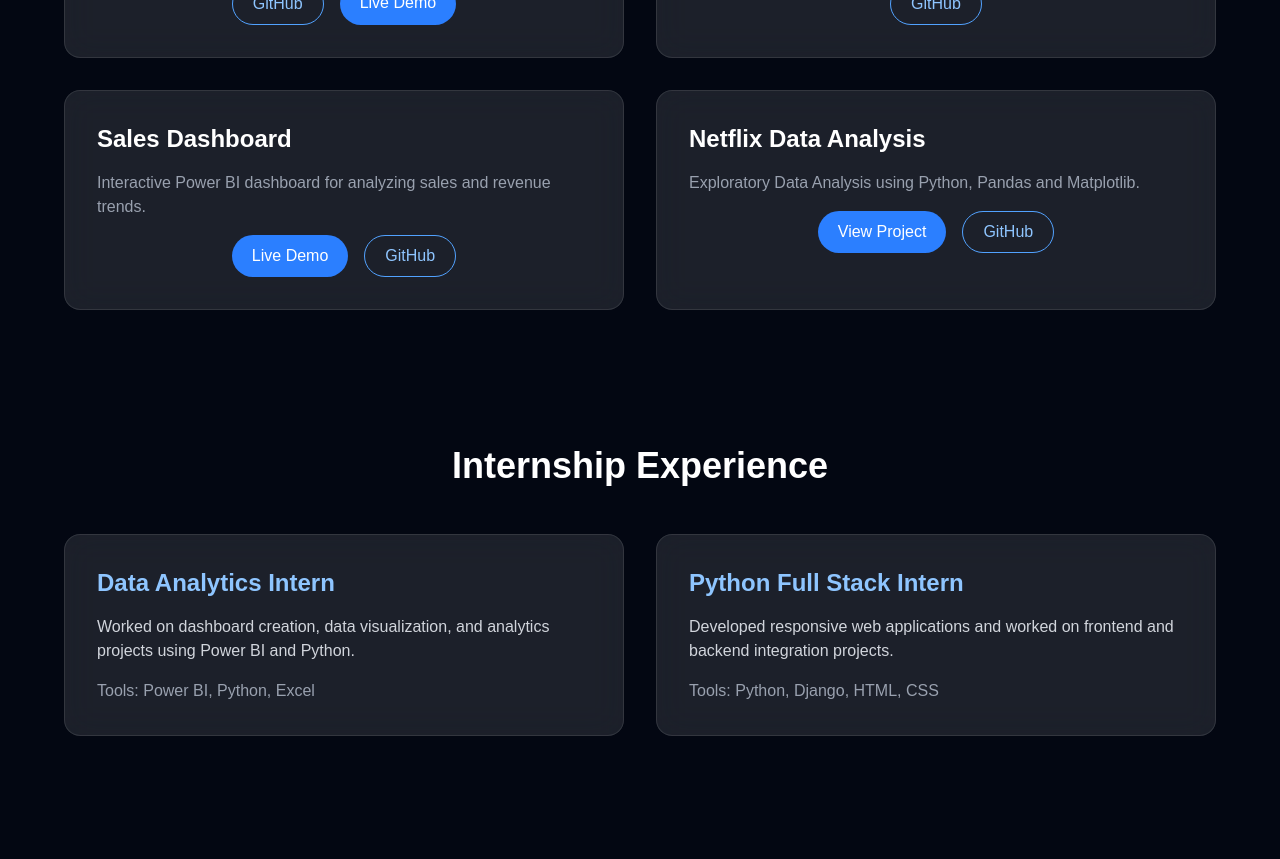
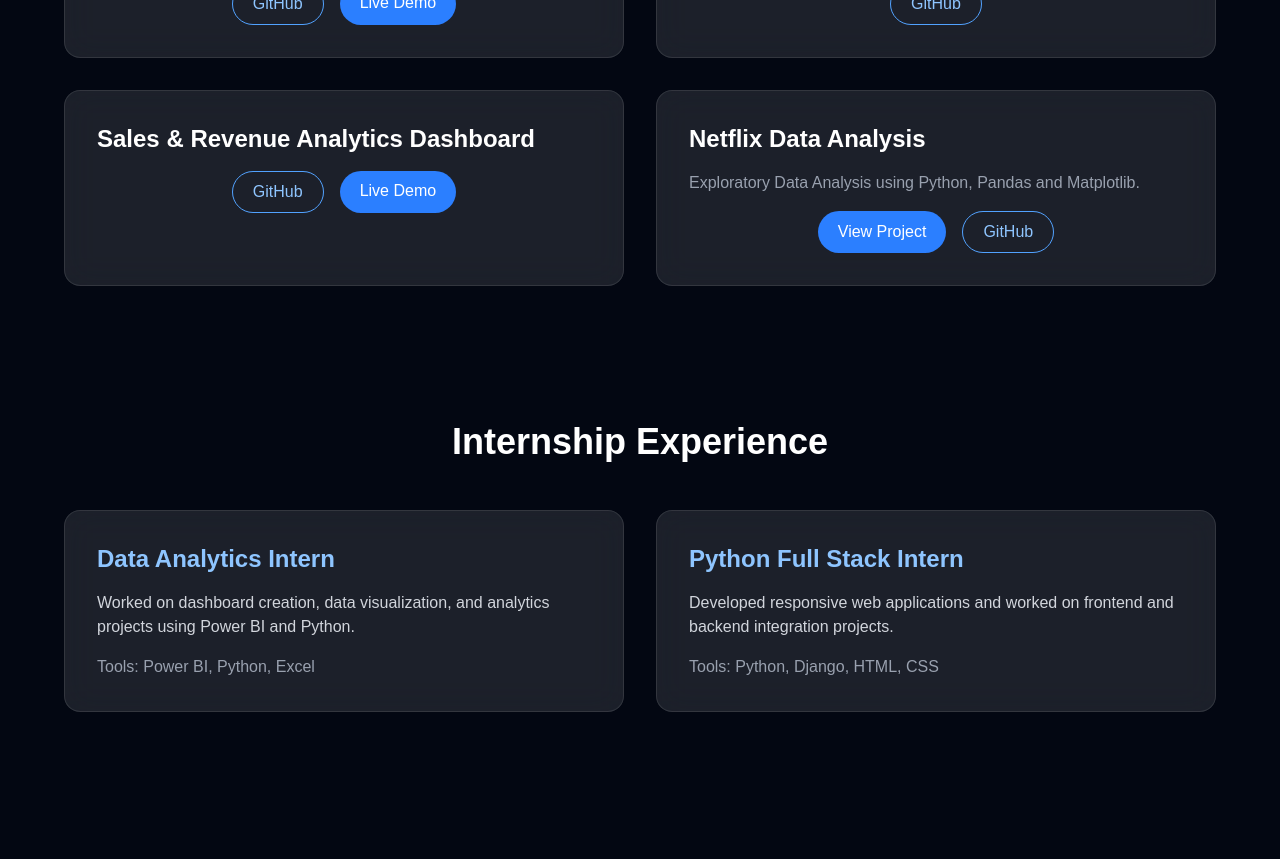
Before and after one commit to yamini2123/portifolio, a Next.js app: page / in a window 1280 px wide. Shown: the part 2360-3219 px from the top of the page. Built offline with nearby package versions, Linux system fonts and the light colour scheme.

Commit message:
newlyUpdated

```diff
--- a/src/app/page.js
+++ b/src/app/page.js
@@ -309,27 +309,27 @@ export default function Home() {
         </a>
       </div>
     </div>
-
-    {/* Project 3 */}
+     {/* Project 3 */}
     <div className="bg-white/10 backdrop-blur-lg border border-white/10 p-8 rounded-2xl hover:scale-105 transition duration-300">
       <h3 className="text-2xl font-semibold mb-4">
-        Sales Dashboard
+        Sales & Revenue Analytics Dashboard
       </h3>
 
-      <p className="text-gray-400 mb-4">
-        Interactive Power BI dashboard for analyzing sales and revenue trends.
-      </p>
+      <div className="flex gap-4 justify-center">
+        <a href="https://github.com/yamini2123/PowerBi-sales-dashboard"
+           target="_blank"
+           className="px-5 py-2 border border-blue-400 text-blue-300 rounded-full hover:bg-blue-500/20">
+          GitHub
+        </a>
 
-      <div className="flex gap-4 justify-center">
-        <button className="px-5 py-2 bg-blue-500 text-white rounded-full">
+        <a href="https://app.powerbi.com/view?r=eyJrIjoiNTUxYTc4YjMtZTk3Zi00ZWEwLWFhMzQtNTg3ZTg4MWY1N2UzIiwidCI6ImFiMTUzYjlmLTJjNzUtNDhiZC05NWMzLTg0ZmVkY2MyYjQ5MSJ9"
+           target="_blank"
+           className="px-5 py-2 bg-blue-500 text-white rounded-full hover:bg-blue-600">
           Live Demo
-        </button>
-
-        <button className="px-5 py-2 border border-blue-400 text-blue-300 rounded-full">
-          GitHub
-        </button>
+        </a>
       </div>
     </div>
+
 
     {/* Project 4 */}
     <div className="bg-white/10 backdrop-blur-lg border border-white/10 p-8 rounded-2xl hover:scale-105 transition duration-300">
```
